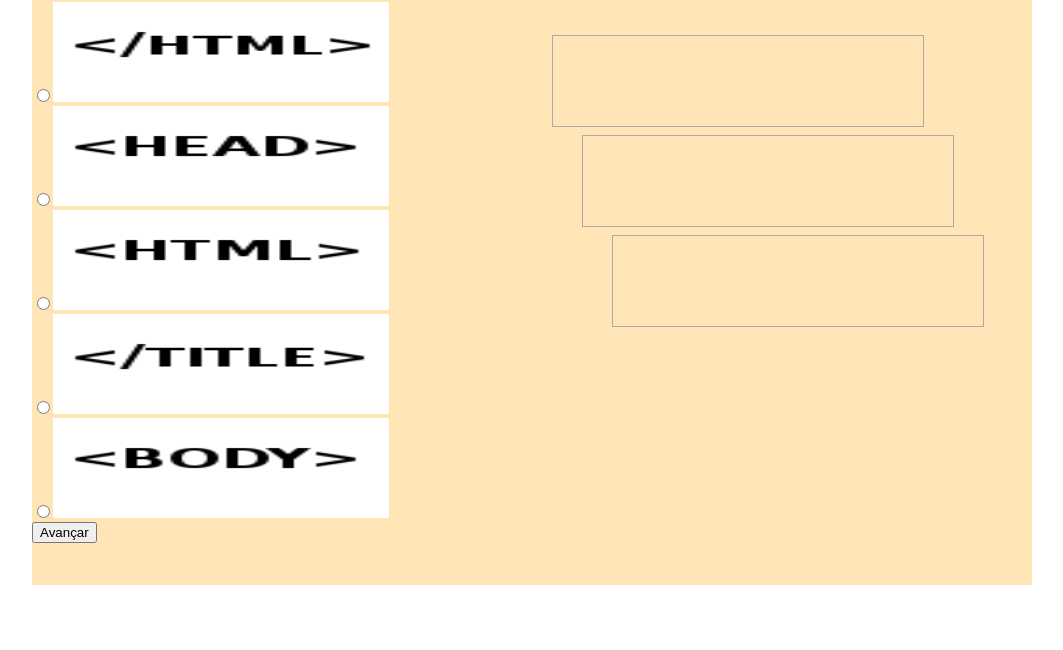
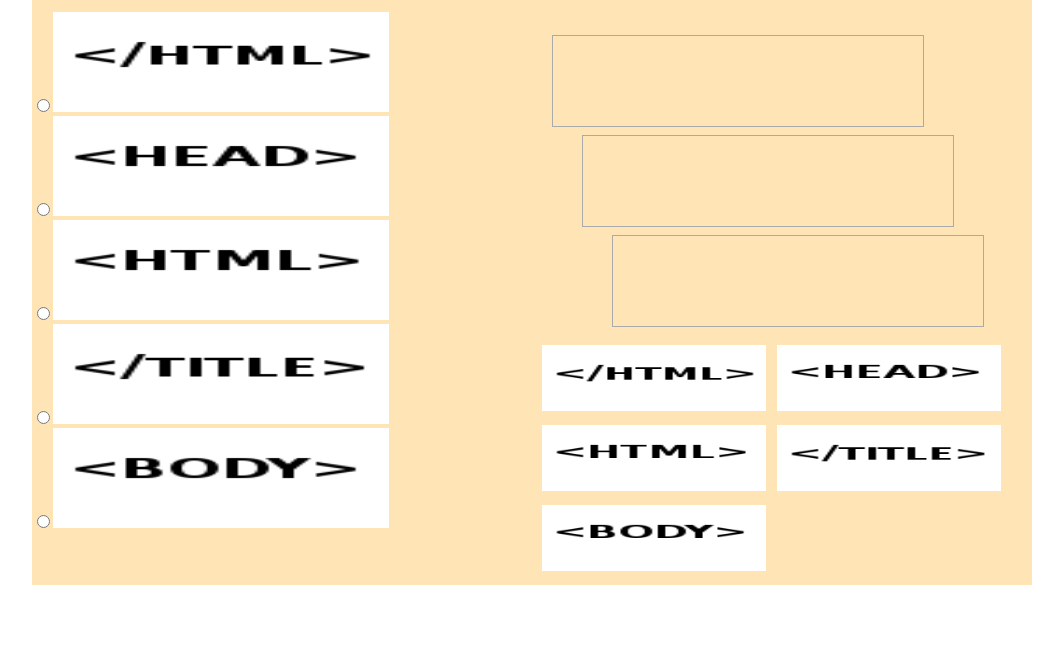
Before and after one commit to txsilva/quizIAE, a plain HTML site: page ultimaversao/quiz/w3.html in a window 1280 px wide. Shown: the part 150-800 px from the top of the page, without its empty margins (118-1181 px from the left). Drawn offline with Linux system fonts and the light colour scheme.

Commit message:
Última versão 19/06/2017 22:07

```diff
--- a/ultimaversao/quiz/w3.html
+++ b/ultimaversao/quiz/w3.html
@@ -66,8 +66,49 @@
     left: 550px;
     top: 550px;
 }
+#drag1 {
+    width: 224px;
+    height: 66px;
+    padding: 10px;
+    position: absolute;
+    left: 500px;
+    top: 450px;
+}
+#drag2 {
+    width: 224px;
+    height: 66px;
+    padding: 10px;
+    position: absolute;
+    left: 735px;
+    top: 450px;
+}
+#drag3 {
+    width: 224px;
+    height: 66px;
+    padding: 10px;
+    position: absolute;
+    left: 500px;
+    top: 530px;
+}
+#drag4 {
+    width: 224px;
+    height: 66px;
+    padding: 10px;
+    position: absolute;
+    left: 735px;
+    top: 530px;
+}
+#drag5 {
+    width: 224px;
+    height: 66px;
+    padding: 10px;
+    position: absolute;
+    left: 500px;
+    top: 610px;
+}
 </style>
 <script>
+var count = 0;
 function allowDrop(ev) {
     ev.preventDefault();
 }
@@ -76,10 +117,22 @@ function dragenter_handler(ev) {
  	ev.currentTarget.style.border = "yellow";
 }
 
+function myFunction20() {
+    alert("Não pode mudar uma opção de lugar.");
+}
+
 function drag(ev) {
 
     ev.dataTransfer.setData("text", ev.target.id);
+	myFunction2();
 
+}
+
+function myFunction() {
+   document.write("<input type=\"submit\" value=\"Avançar\"></form>");
+}
+function myFunction1() {
+    alert("Não pode mudar uma opção de lugar.");
 }
 
 function drop(ev) {
@@ -87,7 +140,8 @@ function drop(ev) {
     var data = ev.dataTransfer.getData("text");
     ev.target.appendChild(document.getElementById(data));
     if (data == "drag3"){
-    	ev.currentTarget.style.background = "#98FB98";
+    	ev.currentTarget.style.background = "yellow";
+		myFunction();
     }else{
     	ev.currentTarget.style.background = "#FF6347";
     }
@@ -100,22 +154,23 @@ function dragleave_handler(ev) {
 function dragstart_handler(ev) {
  	ev.dataTransfer.setData("text", ev.target.id);
  	ev.currentTarget.style.background = "white";
+	myFunction1();
 }
 
 </script>
 </head>
 <body>
 <div id="container">
-<h1>Qual a primeira tag do html? Marque a opção e arraste essa tag para o local adequado nos espaços do lado direito.</h1>
+<h2>Marque a opção e arraste essa tag para o local adequado nos espaços do lado direito.</h2>
+<h1>Qual a primeira tag do html?</h1>
 <div id="esquerda">
 <form action="segunda.html" method="post">
-<input type="radio" name="q1" value="opcao"><img id="drag1" src="fechahtml.png" draggable="true" ondragstart="drag(event)" width="336" height="100"><br></input>
-<input type="radio" name="q1" value="opcao"><img id="drag2" src="head.png" draggable="true" ondragstart="drag(event)" width="336" height="100"><br></input>
-<input type="radio" name="q1" value="opcao"><img id="drag3" src="html.png" draggable="true" ondragstart="drag(event)" width="336" height="100"><br></input>
-<input type="radio" name="q1" value="opcao"><img id="drag4" src="fechatitle.png" draggable="true" ondragstart="drag(event)" width="336" height="100"><br></input>
-<input type="radio" name="q1" value="opcao"><img id="drag5" src="body.png" draggable="true" ondragstart="drag(event)" width="336" height="100"><br></input>
-<input type="submit" value="Avançar">
-</form>
+<input type="radio" name="q1" value="opcao1"><img src="fechahtml.png" width="336" height="100"><br></input>
+<input type="radio" name="q1" value="opcao2"><img src="head.png" width="336" height="100"><br></input>
+<input type="radio" name="q1" value="opcao3"><img src="html.png" width="336" height="100"><br></input>
+<input type="radio" name="q1" value="opcao4"><img src="fechatitle.png" width="336" height="100"><br></input>
+<input type="radio" name="q1" value="opcao5"><img src="body.png" width="336" height="100"><br></input>
+
 </div>
 <div id="direita">
 <div id="div1" ondrop="drop(event)" ondragenter="dragenter_handler(event)" ondragleave="dragleave_handler(event)" ondragover="allowDrop(event)" ondragstart="dragstart_handler(event)"></div>
@@ -123,8 +178,12 @@ function dragstart_handler(ev) {
 <div id="div3" ondrop="drop(event)" ondragenter="dragenter_handler(event)" ondragleave="dragleave_handler(event)" ondragover="allowDrop(event)" ondragstart="dragstart_handler(event)"></div>
 <!--<div id="div4" ondrop="drop(event)" ondragenter="dragenter_handler(event)" ondragleave="dragleave_handler(event)" ondragover="allowDrop(event)" ondragstart="dragstart_handler(event)"></div>
 <div id="div5" ondrop="drop(event)" ondragenter="dragenter_handler(event)" ondragleave="dragleave_handler(event)" ondragover="allowDrop(event)" ondragstart="dragstart_handler(event)"></div> -->
-<br>
-<br>
+<img id="drag1" src="fechahtml.png" draggable="true" ondragstart="drag(event)" width="224" height="66">
+<img id="drag2" src="head.png" draggable="true" ondragstart="drag(event)" width="224" height="66">
+<img id="drag3" src="html.png" draggable="true" ondragstart="drag(event)" width="224" height="66">
+<img id="drag4" src="fechatitle.png" draggable="true" ondragstart="drag(event)" width="224" height="66">
+<img id="drag5" src="body.png" draggable="true" ondragstart="drag(event)" width="224" height="66">
+
 </div>
 </div>
 
```
